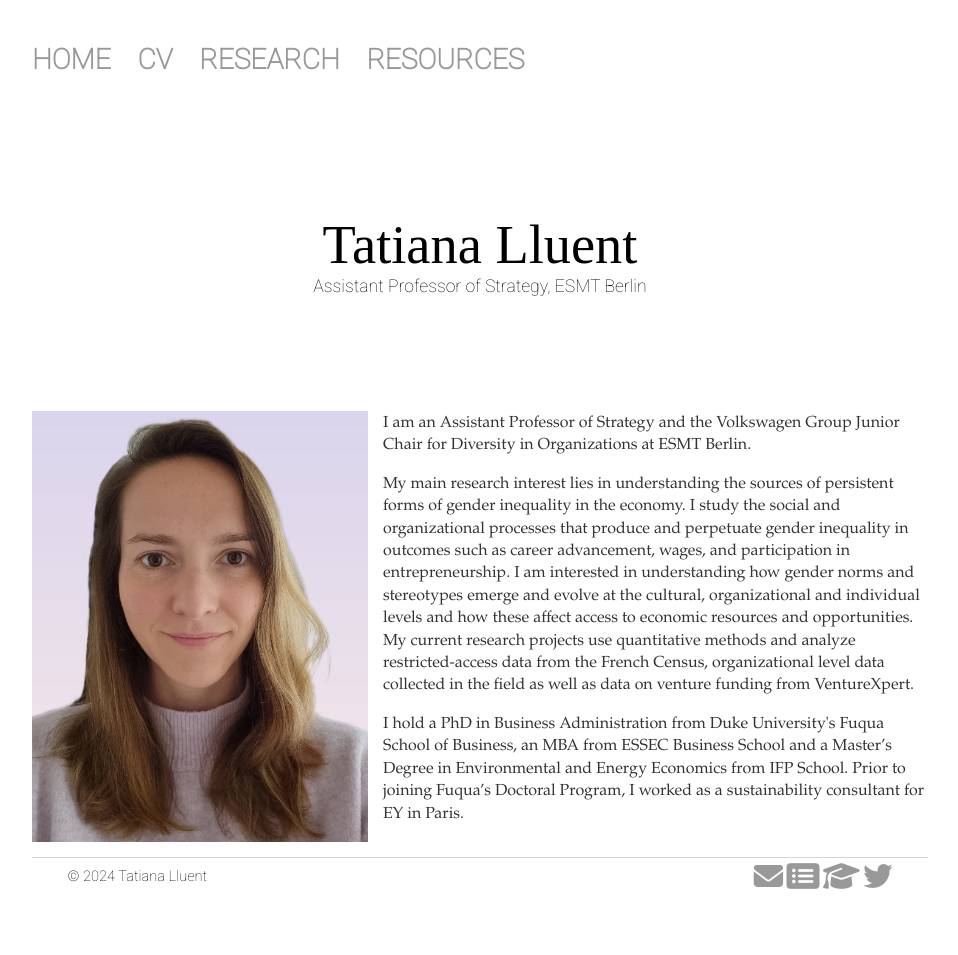
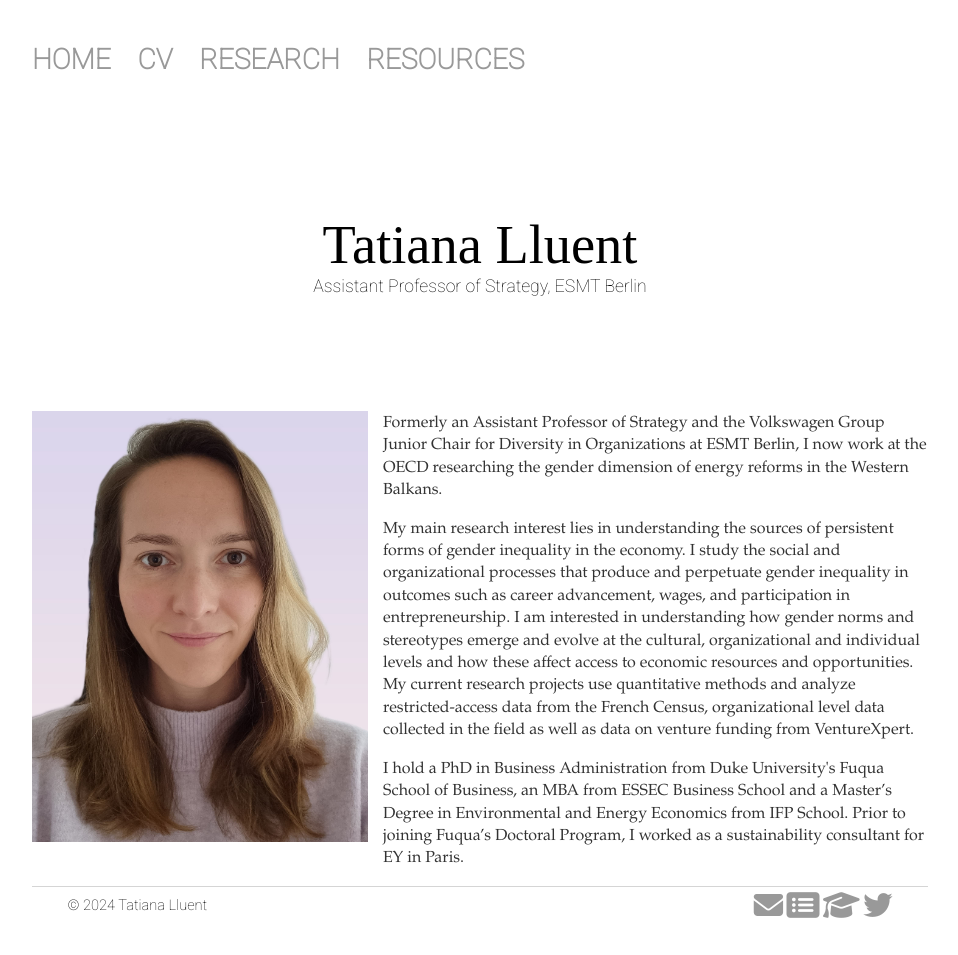
Before and after one commit to tatianalluent/tatianalluent.github.io, a Jekyll site: the page built from index.html, in a window 1280 px wide. Shown: the whole page, without its empty margins (160-1118 px from the left). Built offline with Jekyll 4.4.1, drawn with Linux system fonts in a browser that asks for light colours; nearby versions of some CDN libraries; before the commit the page ends 926 px from its top, so only the background shows below that.

Commit message:
Update index.html

```diff
--- a/index.html
+++ b/index.html
@@ -9,7 +9,7 @@ title: Tatiana Lluent
 	<div class="image-container">
 		<img id= "headshot" src="{{site.baseurl}}/docs/images/Portrait.jpg"/>
 	</div>
-	<p>I am an Assistant Professor of Strategy and the Volkswagen Group Junior Chair for Diversity in Organizations at ESMT Berlin.
+	<p>Formerly an Assistant Professor of Strategy and the Volkswagen Group Junior Chair for Diversity in Organizations at ESMT Berlin, I now work at the OECD researching the gender dimension of energy reforms in the Western Balkans.
 	<p>My main research interest lies in understanding the sources of persistent forms of gender inequality in the economy. I study the social and organizational processes that produce and perpetuate gender inequality in outcomes such as career advancement, wages, and participation in entrepreneurship. I am interested in understanding how gender norms and stereotypes emerge and evolve at the cultural, organizational and individual levels and how these affect access to economic resources and opportunities. My current research projects use quantitative methods and analyze restricted-access data from the French Census, organizational level data collected in the field as well as data on venture funding from VentureXpert.</p>
 	<p>I hold a PhD in Business Administration from Duke University's Fuqua School of Business, an MBA from ESSEC Business School and a Master’s Degree in Environmental and Energy Economics from IFP School. Prior to joining Fuqua’s Doctoral Program, I worked as a sustainability consultant for EY in Paris.</p>
     </div><!-- /.blurb -->
```
